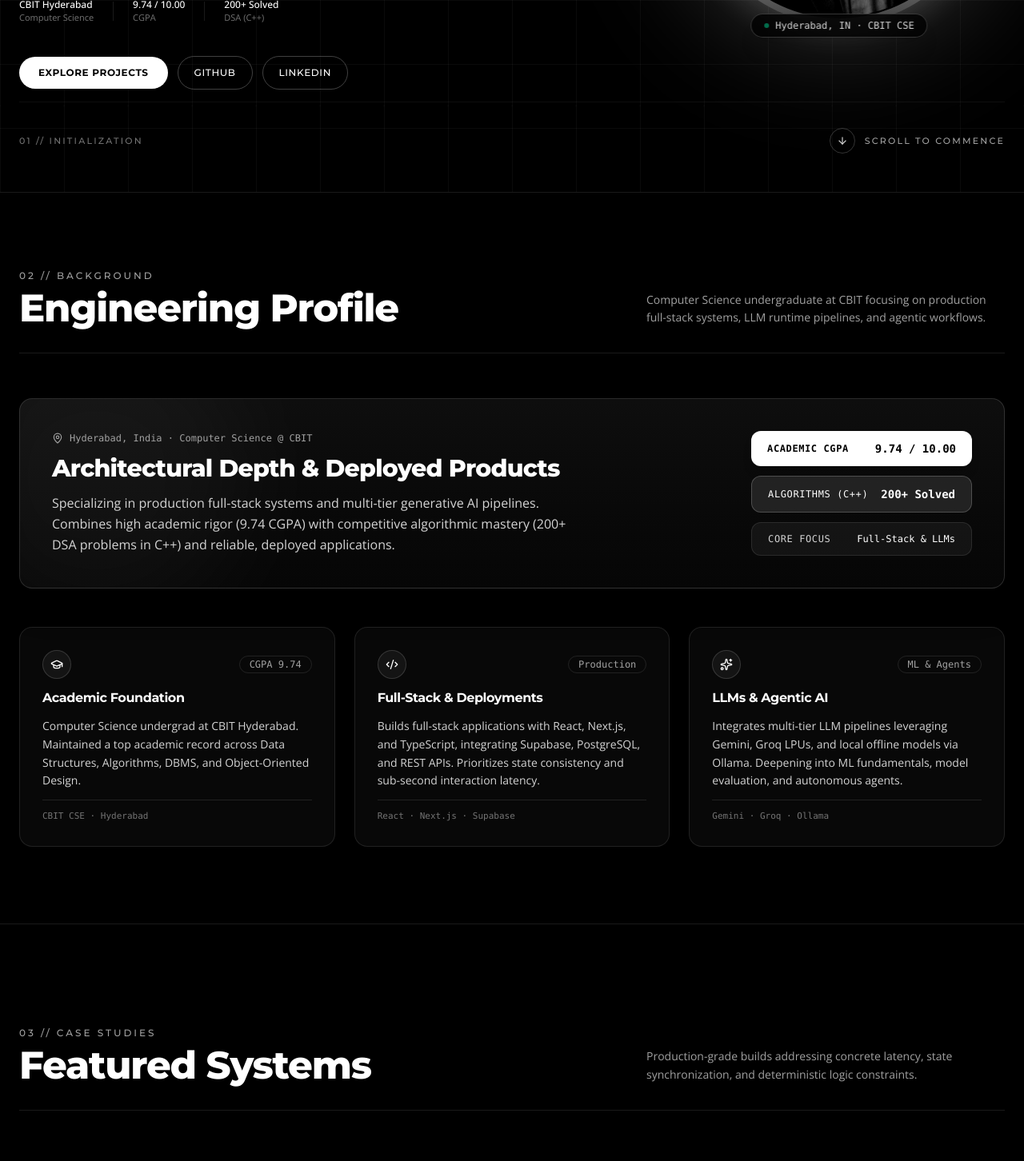
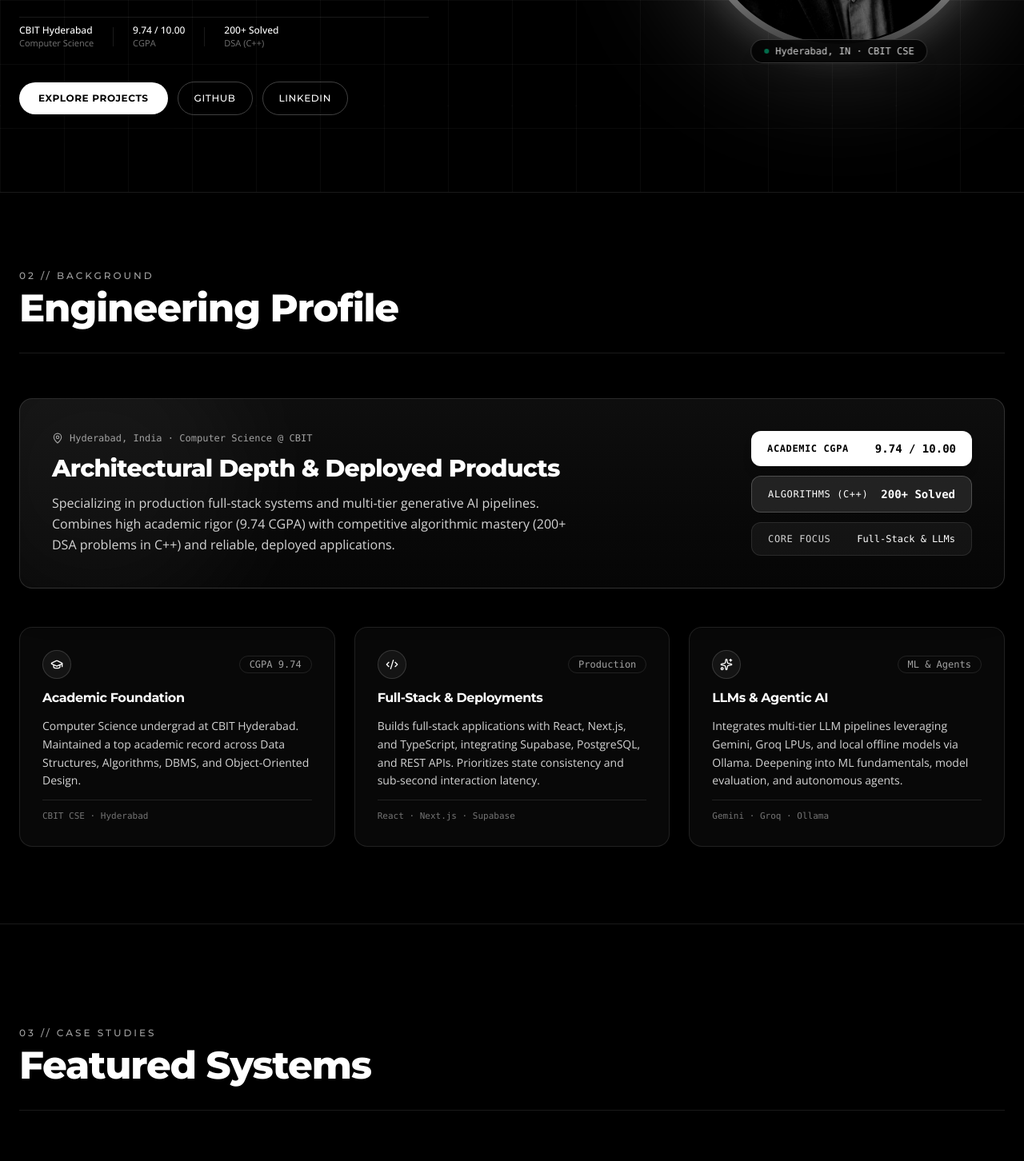
Before and after one commit to mani-4444/manideepmunjampally, a Next.js app: page / in a window 1280 px wide. Shown: the part 560-2012 px from the top of the page at 80% size. Built offline with nearby package versions, Linux system fonts and the light colour scheme.

Commit message:
feat: add core portfolio section components including Hero, Projects, and Skills

```diff
--- a/src/components/About.tsx
+++ b/src/components/About.tsx
@@ -17,10 +17,6 @@ export function About() {
               Engineering Profile
             </h2>
           </div>
-          <p className="font-open-sans text-sm text-neutral-400 max-w-md leading-relaxed">
-            Computer Science undergraduate at CBIT focusing on production full-stack systems,
-            LLM runtime pipelines, and agentic workflows.
-          </p>
         </div>
 
         {/* Highlights & Engineering Summary Ribbon */}
--- a/src/components/Achievements.tsx
+++ b/src/components/Achievements.tsx
@@ -17,9 +17,6 @@ export function Achievements() {
               Honors &amp; Milestones
             </h2>
           </div>
-          <p className="font-open-sans text-sm text-neutral-400 max-w-md leading-relaxed">
-            Verified competitive programming benchmarks and hackathon recognitions.
-          </p>
         </div>
 
         {/* Cards Grid */}
--- a/src/components/Certifications.tsx
+++ b/src/components/Certifications.tsx
@@ -34,9 +34,6 @@ export function Certifications() {
               Certifications
             </h2>
           </div>
-          <p className="font-open-sans text-sm text-neutral-400 max-w-md leading-relaxed">
-            Structured coursework validating expertise across generative programming and applied machine learning.
-          </p>
         </div>
 
         {/* Cards */}
--- a/src/components/Footer.tsx
+++ b/src/components/Footer.tsx
@@ -27,7 +27,7 @@ export function Footer() {
           <div className="flex flex-wrap items-center gap-3 sm:gap-4 shrink-0">
             {/* Primary Email CTA */}
             <a
-              href="mailto:manideepmunjampally@gmail.com"
+              href="mailto:manideepmunjampally4@gmail.com"
               className="inline-flex items-center justify-center gap-2.5 bg-white hover:bg-neutral-200 text-black text-xs font-montserrat font-bold uppercase tracking-wider px-6 py-3.5 rounded-full transition-all hover:scale-105 active:scale-95 shadow-xl whitespace-nowrap"
             >
               <Mail className="w-4 h-4 text-black" />
--- a/src/components/Hero.tsx
+++ b/src/components/Hero.tsx
@@ -133,23 +133,6 @@ export function Hero() {
 
         </div>
       </div>
-
-      {/* Bottom Row: Scroll to commence indicator */}
-      <div className="max-w-7xl mx-auto w-full pt-8 flex items-center justify-between border-t border-white/5 relative z-10">
-        <div className="text-[11px] font-montserrat tracking-[0.2em] text-neutral-500 uppercase">
-          01 // INITIALIZATION
-        </div>
-
-        <a
-          href="#about"
-          className="group flex items-center gap-3 text-[11px] font-montserrat tracking-[0.2em] text-neutral-400 hover:text-white uppercase transition-colors"
-        >
-          <div className="w-8 h-8 rounded-full border border-white/20 group-hover:border-white flex items-center justify-center transition-all">
-            <ArrowDown className="w-3.5 h-3.5 text-neutral-300 group-hover:text-white transition-colors" />
-          </div>
-          <span>SCROLL TO COMMENCE</span>
-        </a>
-      </div>
     </section>
   );
 }
--- a/src/components/Projects.tsx
+++ b/src/components/Projects.tsx
@@ -51,10 +51,6 @@ export function Projects() {
               Featured Systems
             </h2>
           </div>
-          <p className="font-open-sans text-sm text-neutral-400 max-w-md leading-relaxed">
-            Production-grade builds addressing concrete latency, state synchronization,
-            and deterministic logic constraints.
-          </p>
         </div>
 
         {/* Projects List */}
--- a/src/components/Skills.tsx
+++ b/src/components/Skills.tsx
@@ -105,10 +105,6 @@ export function Skills() {
               Technical Stack &amp; Systems
             </h2>
           </div>
-          <p className="font-open-sans text-sm text-neutral-400 max-w-md leading-relaxed">
-            Proficiencies across multi-model generative AI architectures, algorithmic programming,
-            and production full-stack systems.
-          </p>
         </div>
 
         {/* Balanced 3-Zone Composition: Left (AI + Creative) / Center (Safe Zone for Scaled Robot) / Right (2x2 Engineering + Tools) */}
@@ -178,12 +174,6 @@ export function Skills() {
           <div className="lg:col-span-5 xl:col-span-5 flex flex-col items-center justify-between min-h-[380px] sm:min-h-[440px] lg:min-h-[480px] py-1 order-1 lg:order-2 pointer-events-none">
             {/* Top Label: Floating above the robot without obscuring its head */}
             <div className="pointer-events-auto mb-auto -mt-3">
-              <div className="inline-flex items-center gap-2 px-3.5 py-1 rounded-full border border-white/15 bg-black/60 backdrop-blur-md shadow-md">
-                <span className="w-1.5 h-1.5 rounded-full bg-emerald-400 animate-pulse" />
-                <span className="text-[10px] sm:text-[11px] font-montserrat font-bold tracking-[0.2em] text-neutral-300 uppercase">
-                  AGENTIC AI VISUALIZER
-                </span>
-              </div>
             </div>
 
             {/* Clear Visual Safe Zone: The scaled 3D robot shines through here with generous breathing space */}
```
